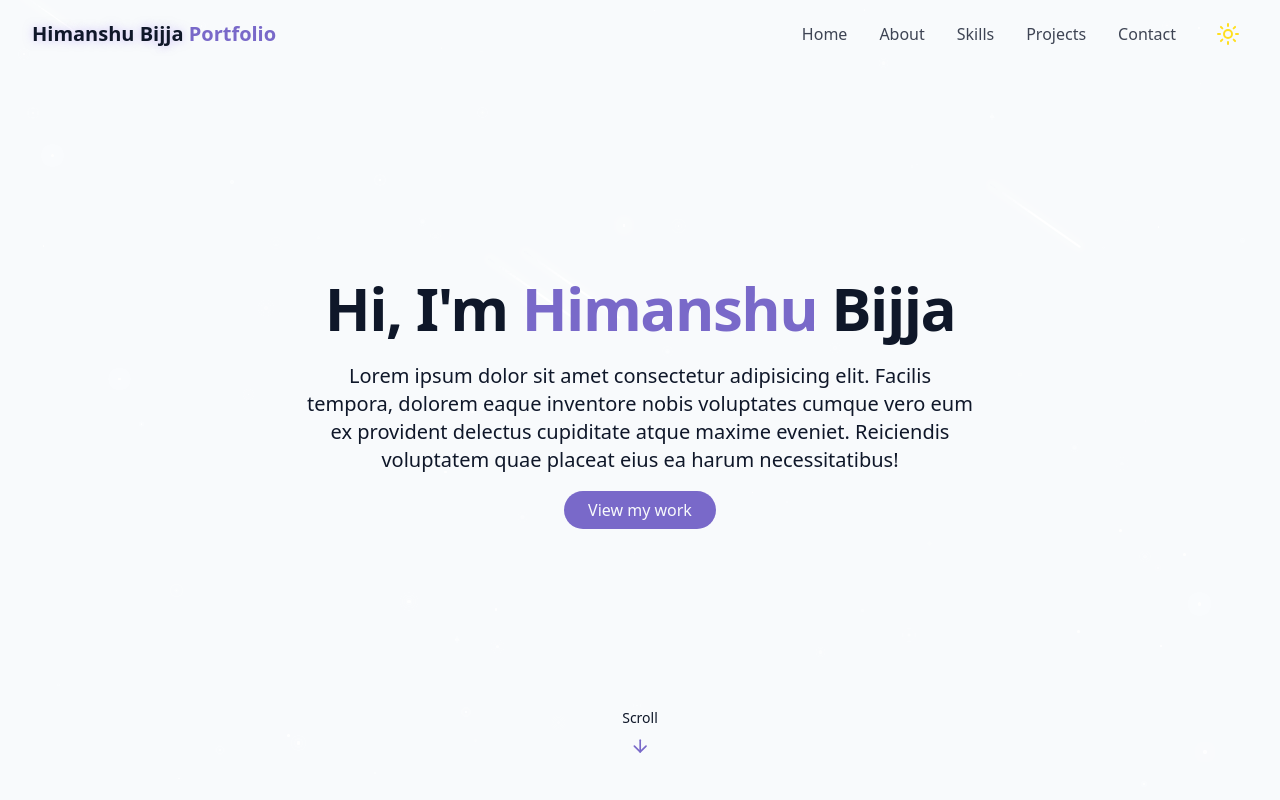
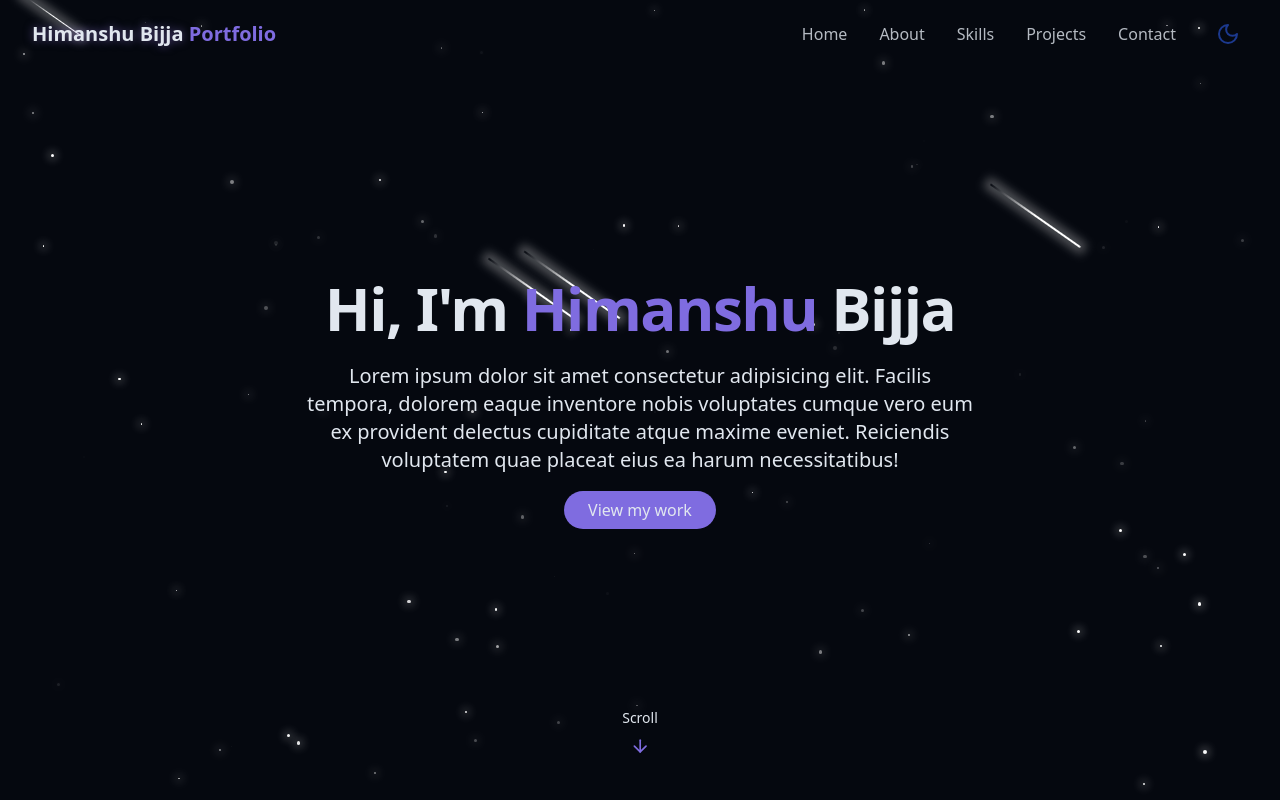
Before and after one commit to HimanshuBijja/Shopping-Website-React, a React (Vite) app: page / in a window 1280 px wide. Shown: the top 800 px of the page. Built offline with nearby package versions, Linux system fonts and the light colour scheme.

Commit message:
default theme -> dark

```diff
--- a/src/components/ThemeToggle.jsx
+++ b/src/components/ThemeToggle.jsx
@@ -10,10 +10,10 @@ export function ThemeToggle() {
   useEffect(() => {
     if (darkMode) {
       localStorage.setItem("theme", "light");
-      document.documentElement.classList.add("light");
+      document.documentElement.classList.remove("dark");
     } else {
       localStorage.setItem("theme", "dark");
-      document.documentElement.classList.remove("light");
+      document.documentElement.classList.add("dark");
     }
   }, [darkMode]);
 
@@ -28,7 +28,7 @@ export function ThemeToggle() {
         setDarkMode((x) => !x);
       }}
     >
-      {!darkMode ? (
+      {darkMode ? (
         <Sun className=" size-6 text-yellow-300" />
       ) : (
         <Moon className=" size-6 text-blue-900" />
```
